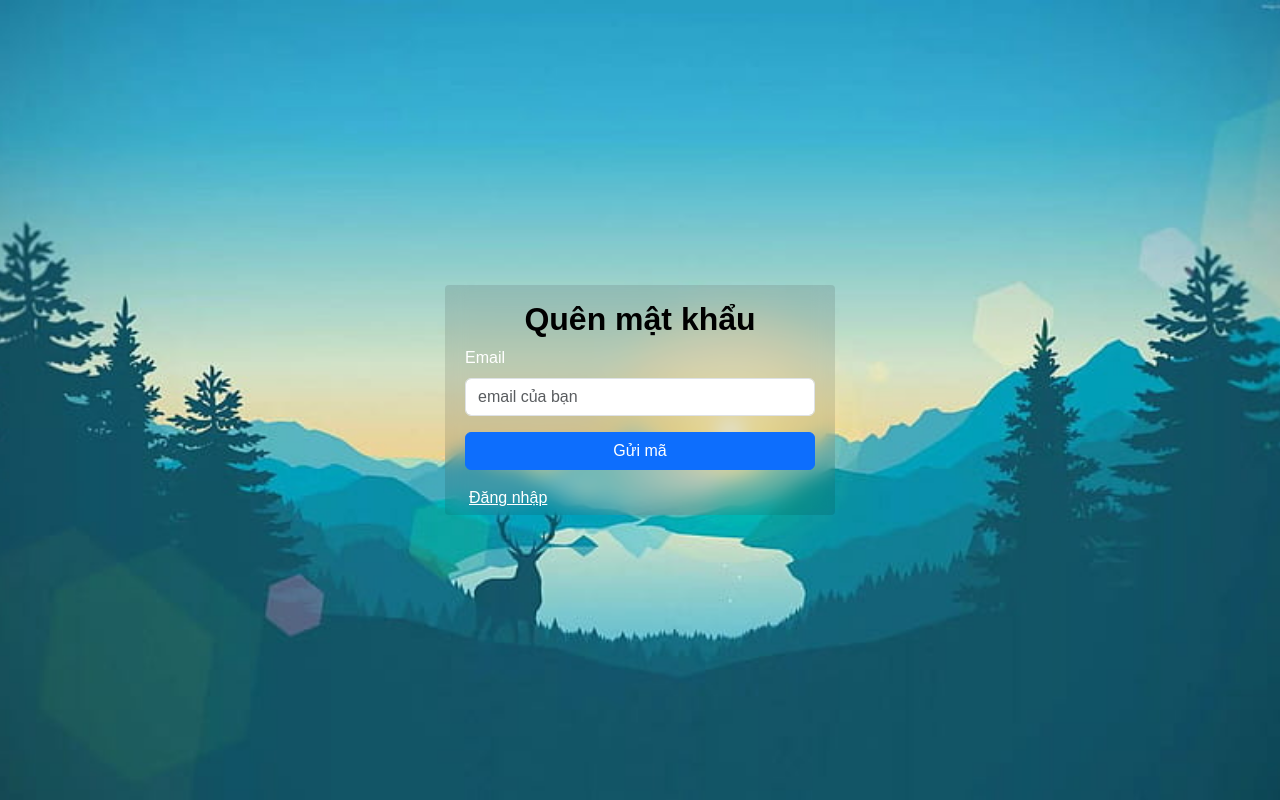
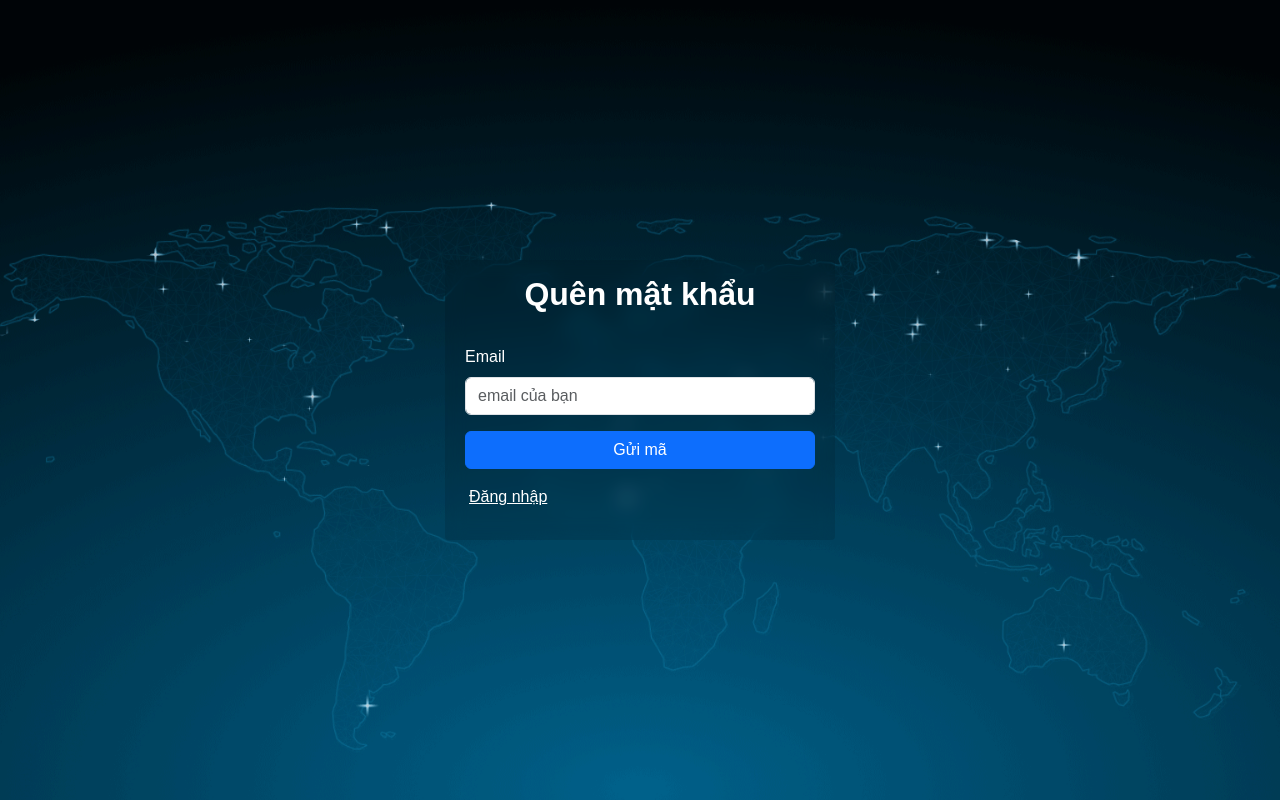
Before and after one commit to 213Horse/HRMproject-1, a React (Vite) app: page /forgot-password in a window 1280 px wide. Built offline with nearby package versions, Linux system fonts and the light colour scheme.

Commit message:
fix thêm

```diff
--- a/src/pages/Admin/Dashboard.jsx
+++ b/src/pages/Admin/Dashboard.jsx
@@ -142,9 +142,10 @@ const Dashboard = () => {
                             <Space
                                 style={{
                                     marginLeft: '10px',
+                                    color:'black'
                                 }}
                             >
-                                <span style={{width: 'fit-content'}}>Hồng Minh</span>
+                                <span className="fw-bold fs-6" style={{width: 'fit-content'}}>Hồng Minh</span>
                                 <DownOutlined style={{display: 'block'}}/>
                             </Space>
                         </a>
--- a/src/pages/ForgotPassword/ForgotPassword.css
+++ b/src/pages/ForgotPassword/ForgotPassword.css
@@ -1,6 +1,6 @@
 .forgot-password {
     width: 390px;
-    height: 230px;
+    height: 280px;
     background-color: rgba(0, 0, 0, 0.1);
     backdrop-filter: blur(10px);
     padding: 15px 20px;
--- a/src/pages/ForgotPassword/ForgotPassword.jsx
+++ b/src/pages/ForgotPassword/ForgotPassword.jsx
@@ -1,5 +1,5 @@
 import { useState } from 'react';
-import background from '../../assets/image/background.webp'
+import background from '../../assets/image/MideaGM_animation_v3.gif'
 import 'bootstrap/dist/css/bootstrap.min.css';
 import './ForgotPassword.css'
 import { NavLink } from 'react-router-dom';
@@ -29,8 +29,10 @@ export const ForgotPassword = () => {
     return (
         <div className="form position-relative">
             <img src={background} alt="background" className='background-gif' />
+            <br></br>
             <main className="forgot-password position-absolute top-50 start-50 translate-middle blur">
-                <h2 className='text-center fw-bold'>Quên mật khẩu</h2>
+                <h2 className='text-center fw-bold text-white'>Quên mật khẩu</h2>
+                <br></br>
                 <div className="mb-3">
                     <label htmlFor="FormControlEmail" className="form-label text-white">Email</label>
                     <input
--- a/src/pages/Login/Login.css
+++ b/src/pages/Login/Login.css
@@ -20,7 +20,7 @@
 }
 
 .blur {
-    height: 395px;
+    height: 410px;
     background-color: rgba(0, 0, 0, 0.1);
     backdrop-filter: blur(10px);
     padding: 15px 20px;
```
